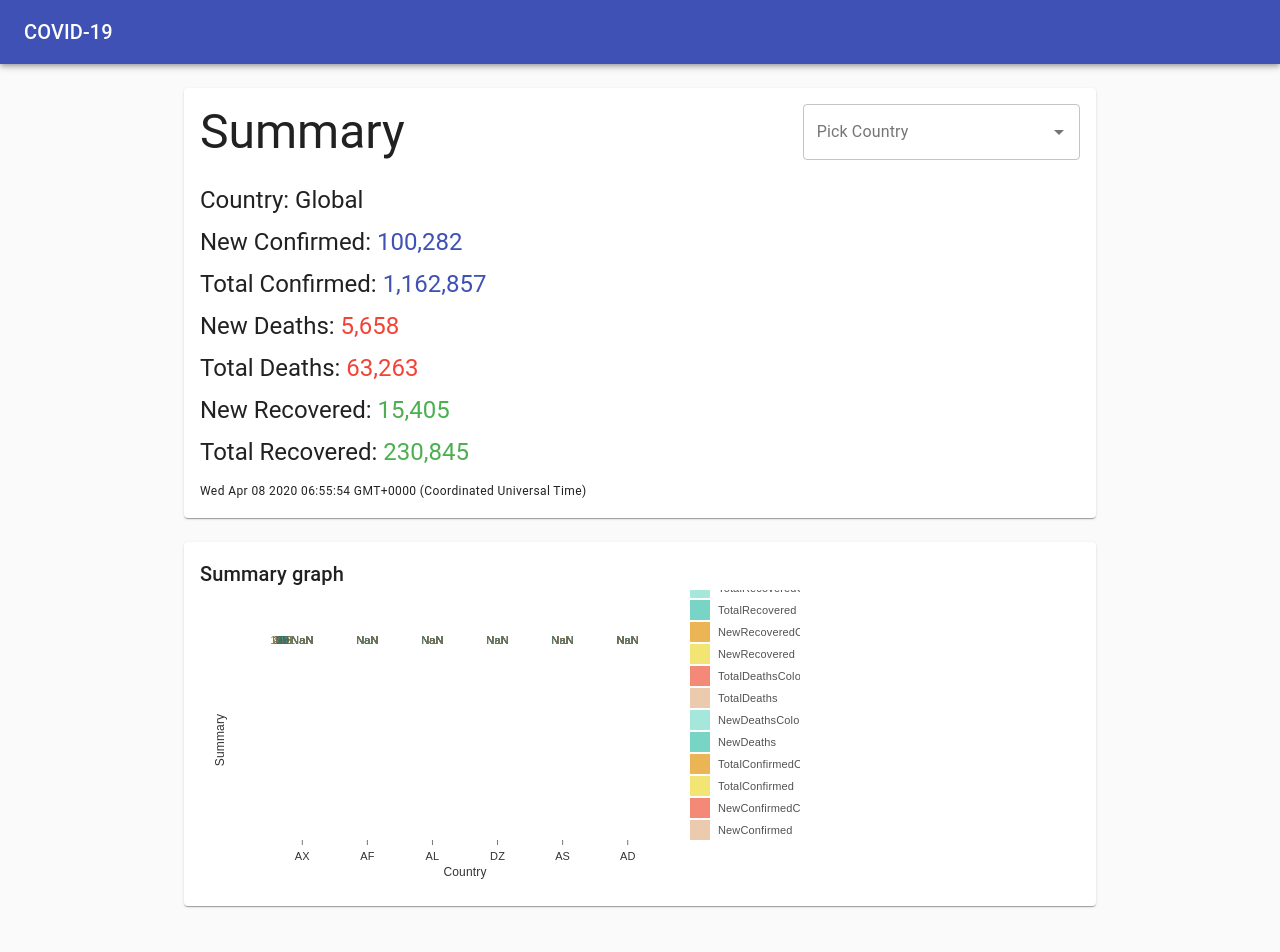
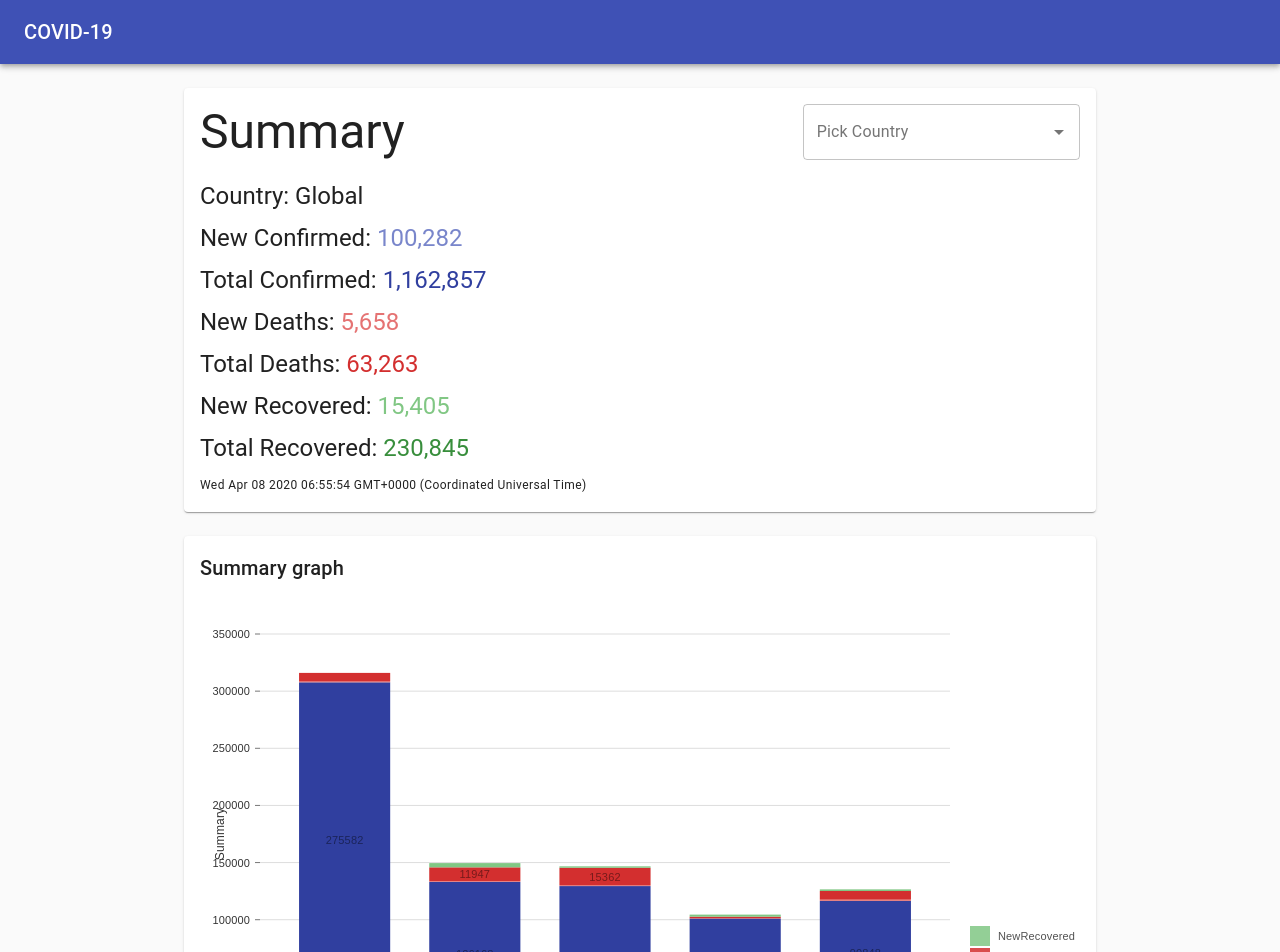
Before and after one commit to 4ools/covid-19, a React (Create React App) app: page / in a window 1280 px wide. Shown: the top 952 px of the page. Before the commit the page ends 918 px from the top, so only its background shows below. Built offline with nearby package versions, Linux system fonts and the light colour scheme.

Commit message:
feat: add summary graph

```diff
--- a/src/App.js
+++ b/src/App.js
@@ -1,8 +1,7 @@
 import React, { useState, useEffect } from 'react';
 import Paper from '@material-ui/core/Paper';
 import Grid from '@material-ui/core/Grid';
-import { makeStyles, useTheme } from '@material-ui/core/styles';
-import { Typography } from '@material-ui/core';
+import { makeStyles } from '@material-ui/core/styles';
 
 import Summary from './components/summary/Summary';
 import SummaryGraph from './components/summary-graph/SummaryGraph';
@@ -10,7 +9,6 @@ import CountryPicker from './components/country-picker/CountryPicker';
 import NavBar from './components/nav-bar/navBar';
 import Layout from './components/layout/Layout';
 import jsonData from './data/mockSummary.json';
-// import { colors } from './utils/keyColors';
 
 const useStyles = makeStyles((theme) => ({
   root: {
@@ -30,8 +28,6 @@ function App() {
   // which figures do we currently show
   const [figures, setFigures] = useState({});
 
-  const theme = useTheme();
-
   // chart figures for the bar chart
   const [summaryChartFigures, setSummaryChartFigures] = useState({});
 
@@ -50,7 +46,7 @@ function App() {
       setFigures(processedAPIData.Global);
       setDate(Date(processedAPIData.Date));
 
-      const countriesDataForSummaryFigures = sortDataForSummaryGraph(
+      const countriesDataForSummaryFigures = dataForSummaryGraph(
         processedAPIData.Countries,
       );
       setSummaryChartFigures(countriesDataForSummaryFigures);
@@ -58,29 +54,17 @@ function App() {
     getData();
   }, []);
 
-  function sortDataForSummaryGraph(data) {
-    const colors = {
-      NewConfirmed: {
-        color: theme.palette.primary.main,
-      },
-      TotalConfirmed: {
-        color: theme.palette.primary.main,
-      },
-      NewDeaths: {
-        color: theme.palette.error.main,
-      },
-      TotalDeaths: {
-        color: theme.palette.error.main,
-      },
-      NewRecovered: {
-        color: theme.palette.success.main,
-      },
-      TotalRecovered: {
-        color: theme.palette.success.main,
-      },
-    };
-    return data
-      .map(
+  function sortDataByConfirmedCases(data) {
+    if (!data.length) {
+      return [];
+    }
+    data.sort((a, b) => a.TotalConfirmed - b.TotalConfirmed);
+
+    return data.reverse().slice(1, 6);
+  }
+
+  function dataForSummaryGraph(data) {
+    return data.map(
       ({
         CountryCode,
         NewConfirmed,
@@ -93,21 +77,14 @@ function App() {
         return {
           CountryCode,
           NewConfirmed,
-            NewConfirmedColor: colors.NewConfirmed.color,
           TotalConfirmed,
-            TotalConfirmedColor: colors.TotalConfirmed.color,
           NewDeaths,
-            NewDeathsColor: colors.NewDeaths.color,
           TotalDeaths,
-            TotalDeathsColor: colors.TotalDeaths.color,
           NewRecovered,
-            NewRecoveredColor: colors.NewRecovered.color,
           TotalRecovered,
-            TotalRecoveredColor: colors.TotalRecovered.color,
         };
       },
-      )
-      .splice(1, 6);
+    );
   }
 
   function addGlobalToCountry(apiResponse) {
@@ -174,8 +151,9 @@ function App() {
           {/* Line graph */}
           <Grid item xs={12}>
             <Paper className={classes.paper}>
-              <Typography variant="h6">Summary graph</Typography>
-              <SummaryGraph figures={summaryChartFigures} />
+              <SummaryGraph
+                figures={sortDataByConfirmedCases(summaryChartFigures)}
+              />
               {/* <CountryPicker
                 pickCountry={pickCountry}
                 countries={APIData.Countries}
--- a/src/components/layout/Layout.js
+++ b/src/components/layout/Layout.js
@@ -7,11 +7,7 @@ export default ({ children }) => {
   return (
     <main>
       <CssBaseline />
-      <Container maxWidth="md">
-        <Typography component="div" style={{ height: '100vh' }}>
-          {children}
-        </Typography>
-      </Container>
+      <Container maxWidth="md">{children}</Container>
     </main>
   );
 };
--- a/src/components/summary-graph/SummaryGraph.js
+++ b/src/components/summary-graph/SummaryGraph.js
@@ -1,7 +1,11 @@
 import React from 'react';
 import { ResponsiveBar } from '@nivo/bar';
+import { useTheme } from '@material-ui/core/styles';
+import { Typography } from '@material-ui/core';
 
 const SummaryGraph = ({ figures }) => {
+  const theme = useTheme();
+
   const keys = figures[0]
     ? Object.keys(figures[0])
     : [
@@ -14,15 +18,27 @@ const SummaryGraph = ({ figures }) => {
         'TotalRecovered',
       ];
 
+  const colors = {
+    NewConfirmed: theme.palette.primary.light,
+    TotalConfirmed: theme.palette.primary.dark,
+    NewDeaths: theme.palette.error.light,
+    TotalDeaths: theme.palette.error.dark,
+    NewRecovered: theme.palette.success.light,
+    TotalRecovered: theme.palette.success.dark,
+  };
+
+  const getColor = (bar) => colors[bar.id];
   return (
-    <div style={{ width: 600, height: 300 }}>
+    <>
+      <Typography variant="h6">Summary graph</Typography>
+      <div style={{ height: 500 }}>
         <ResponsiveBar
           data={figures}
-        keys={keys.splice(1, keys.length - 1)}
+          keys={keys.slice(1, keys.length - 1)}
           indexBy="CountryCode"
           margin={{ top: 50, right: 130, bottom: 50, left: 60 }}
           padding={0.3}
-        colors={{ scheme: 'nivo' }}
+          colors={getColor}
           borderColor={{ from: 'color', modifiers: [['darker', 1.6]] }}
           axisTop={null}
           axisRight={null}
@@ -74,6 +90,7 @@ const SummaryGraph = ({ figures }) => {
           motionDamping={15}
         />
       </div>
+    </>
   );
 };
 
--- a/src/components/summary/Summary.js
+++ b/src/components/summary/Summary.js
@@ -2,7 +2,7 @@
 import { jsx, css } from '@emotion/core';
 import React from 'react';
 import { Typography } from '@material-ui/core';
-import { cssStyles } from '../../utils/keyColors';
+import cssStyles from '../../utils/keyColors';
 
 const Summary = ({ figures, date }) => {
   const colorStyles = cssStyles();
--- a/src/utils/keyColors.js
+++ b/src/utils/keyColors.js
@@ -1,48 +1,24 @@
-import { makeStyles, useTheme } from '@material-ui/core/styles';
-
-// const theme = useTheme();
-// const colors = {
-//   NewConfirmed: {
-//     color: theme.palette.primary.main,
-//   },
-//   TotalConfirmed: {
-//     color: theme.palette.primary.main,
-//   },
-//   NewDeaths: {
-//     color: theme.palette.error.main,
-//   },
-//   TotalDeaths: {
-//     color: theme.palette.error.main,
-//   },
-//   NewRecovered: {
-//     color: theme.palette.success.main,
-//   },
-//   TotalRecovered: {
-//     color: theme.palette.success.main,
-//   },
-// };
-
-const colors = {};
+import { makeStyles } from '@material-ui/core/styles';
 
 const cssStyles = makeStyles((theme) => ({
   NewConfirmed: {
-    color: theme.palette.primary.main,
+    color: theme.palette.primary.light,
   },
   TotalConfirmed: {
-    color: theme.palette.primary.main,
+    color: theme.palette.primary.dark,
   },
   NewDeaths: {
-    color: theme.palette.error.main,
+    color: theme.palette.error.light,
   },
   TotalDeaths: {
-    color: theme.palette.error.main,
+    color: theme.palette.error.dark,
   },
   NewRecovered: {
-    color: theme.palette.success.main,
+    color: theme.palette.success.light,
   },
   TotalRecovered: {
-    color: theme.palette.success.main,
+    color: theme.palette.success.dark,
   },
 }));
 
-export { cssStyles, colors };
+export default cssStyles;
```
Lines whose indentation alone changed are shown as unchanged.
